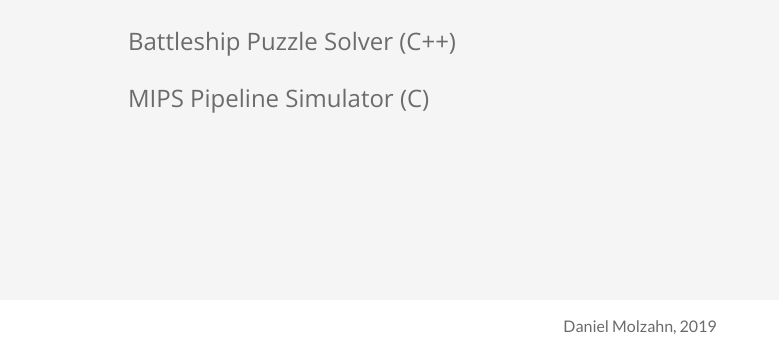
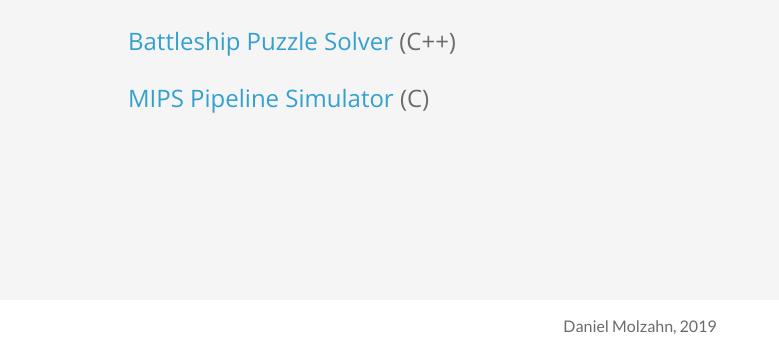
Before and after one commit to dmolz/dmolz.github.io, a plain HTML site: page projects.html in a window 1280 px wide. Shown: the part 450-800 px from the top of the page, without its empty margins (0-779 px from the left). Drawn offline with nearby package versions, Linux system fonts and the light colour scheme.

Commit message:
Update projects.html

```diff
--- a/projects.html
+++ b/projects.html
@@ -25,8 +25,8 @@
   <p> <a href="https://github.com/dmolz/dmolz.github.io">dmolz.github.io</a> (HTML/CSS) </p>
 
   <h2> School Projects </h2>
-  <p> Battleship Puzzle Solver (C++) </p>
-  <p> MIPS Pipeline Simulator (C) </p>
+  <p> <a href="https://github.com/dmolz/battleship-puzzle-solver">Battleship Puzzle Solver</a> (C++) </p>
+  <p> <a href="https://github.com/dmolz/mips-pipeline-simulator">MIPS Pipeline Simulator</a> (C) </p>
 
 </body>
 
```
